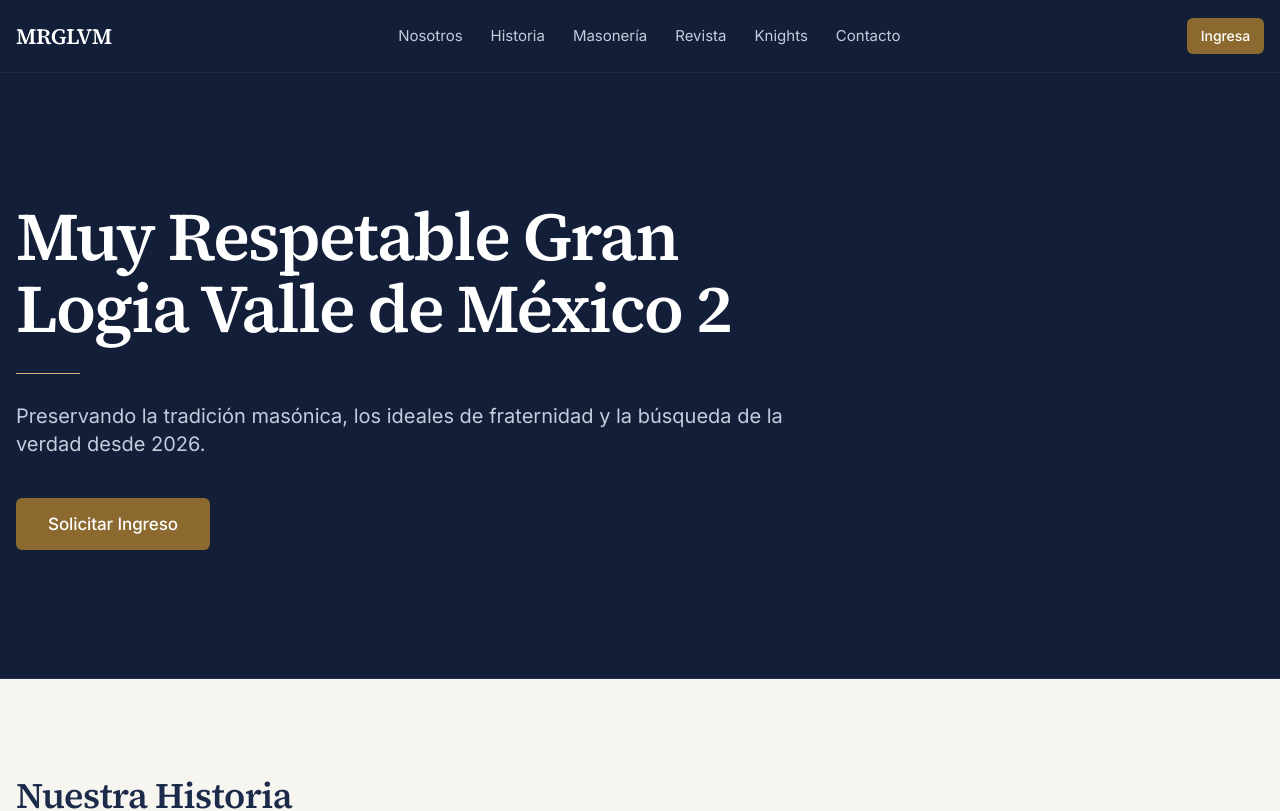
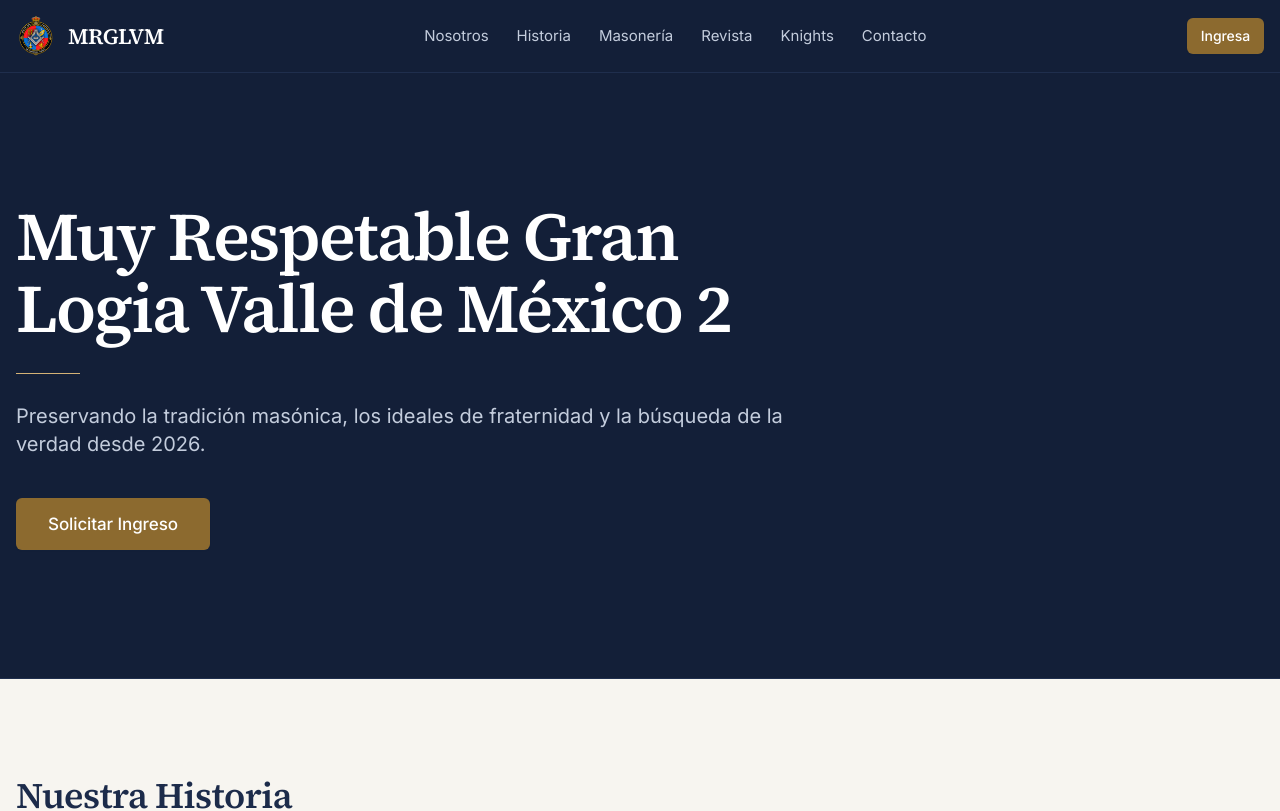
Before and after one commit to jademontielg15/R-.L-.S-.-Fernando-Valenzuela-Vera-No.-29, a Next.js app: page / in a window 1280 px wide. Shown: the top 811 px of the page. Built offline with nearby package versions, Linux system fonts and the light colour scheme.

Commit message:
feat: add logo image to header component

```diff
--- a/src/components/layout/Header.tsx
+++ b/src/components/layout/Header.tsx
@@ -1,5 +1,6 @@
 'use client';
 
+import Image from 'next/image';
 import Link from 'next/link';
 import { usePathname } from 'next/navigation';
 import { useEffect, useState } from 'react';
@@ -30,8 +31,16 @@ export function Header() {
       <div className="container mx-auto flex h-[4.5rem] items-center justify-between gap-6 px-4">
         <Link
           href="/"
-          className="font-serif text-[1.375rem] font-semibold tracking-[-0.02em] transition-colors duration-hover ease-out hover:text-gold-300"
+          className="flex items-center gap-3 font-serif text-[1.375rem] font-semibold tracking-[-0.02em] transition-colors duration-hover ease-out hover:text-gold-300"
         >
+          <Image
+            src="/images/logo.png"
+            alt="Muy Respetable Gran Logia Valle de México"
+            width={40}
+            height={40}
+            priority
+            className="h-10 w-10 shrink-0"
+          />
           {ORG_SHORTNAME}
         </Link>
 
```
Also changed, not shown: public/images/logo.png (added).
